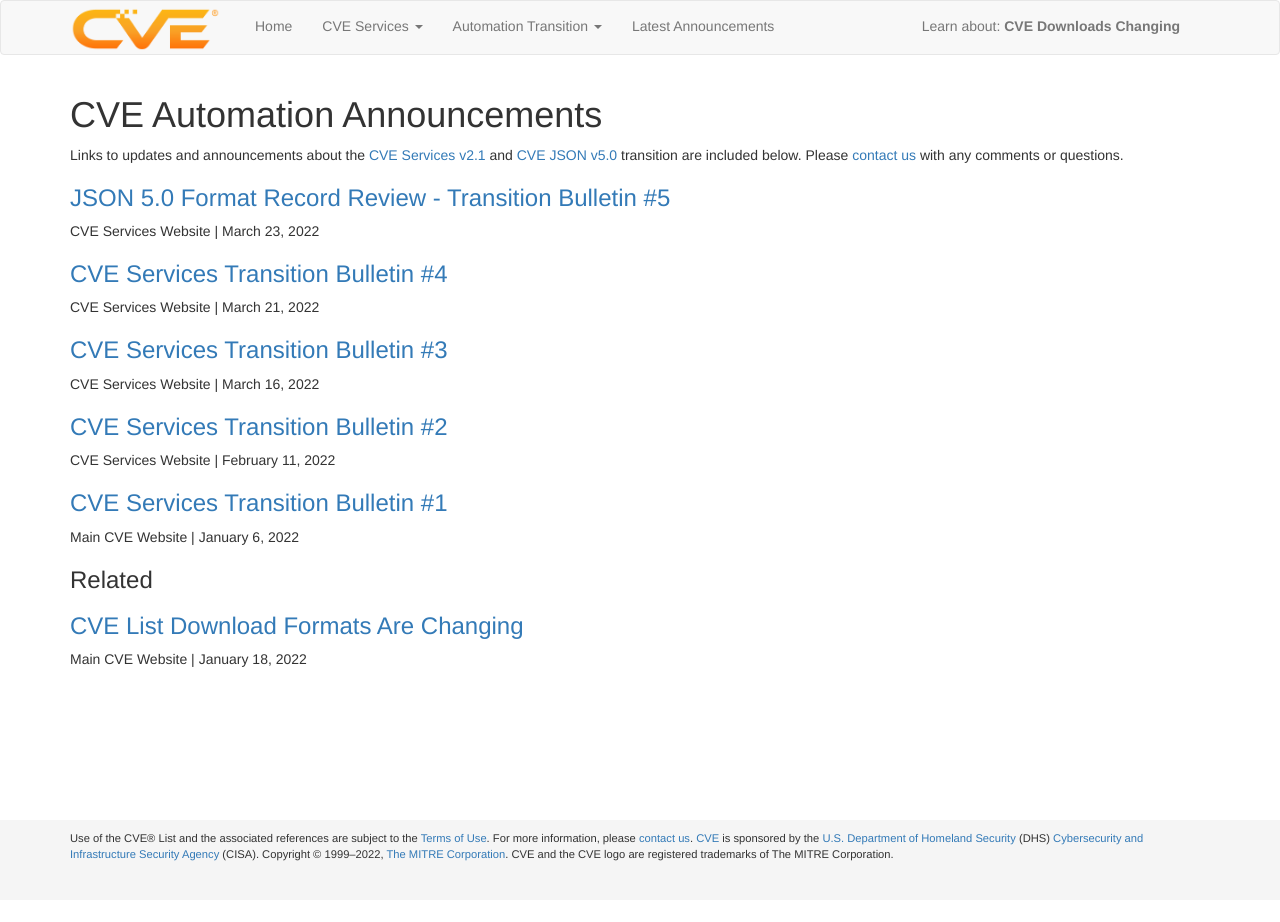
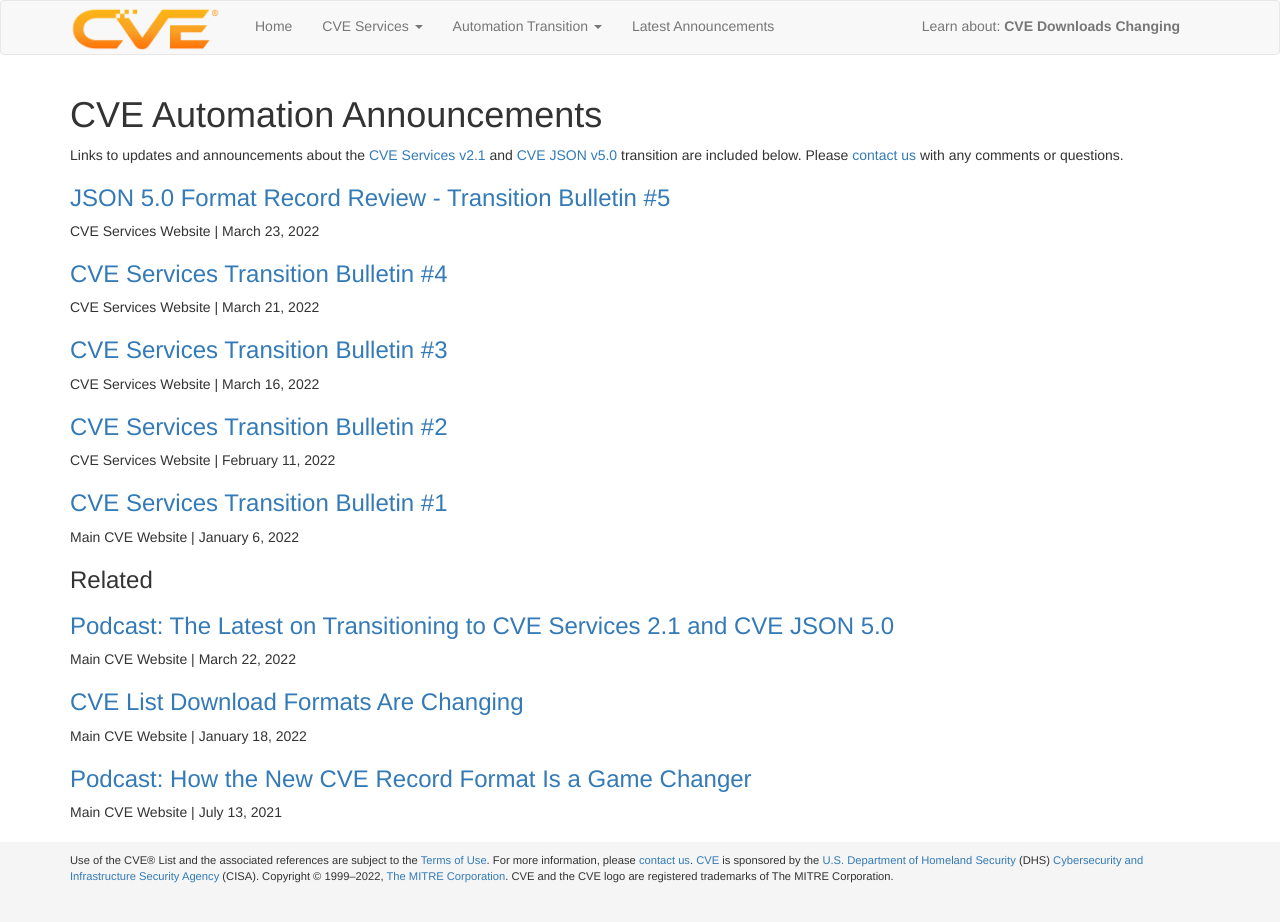
Before and after one commit to CVEProject/cveproject.github.io, a Jekyll site: the page built from automation-announcements.md, in a window 1280 px wide. Built offline with Jekyll 4.4.1, drawn with Linux system fonts in a browser that asks for light colours; nearby versions of some CDN libraries; before the commit the page ends 900 px from its top, so only the background shows below that.

Commit message:
Update automation-announcements.md
Add link to the "The Latest on Transitioning to CVE Services 2.1 and CVE JSON 5.0" podcast episode

```diff
--- a/automation-announcements.md
+++ b/automation-announcements.md
@@ -22,5 +22,11 @@ Main CVE Website | January 6, 2022
 
 ### Related
 
+### [Podcast: The Latest on Transitioning to CVE Services 2.1 and CVE JSON 5.0](https://www.cve.org/Media/News/item/podcast/2022/03/22/The-Latest-on-Transitioning-to)
+Main CVE Website | March 22, 2022
+
 ### [CVE List Download Formats Are Changing](https://www.cve.org/Media/News/item/blog/2022/01/18/CVE-List-Download-Formats-Are)
 Main CVE Website | January 18, 2022
+
+### [Podcast: How the New CVE Record Format Is a Game Changer](https://www.cve.org/Media/News/item/podcast/2021/07/13/How-the-New-CVE-Record)
+Main CVE Website | July 13, 2021
```
